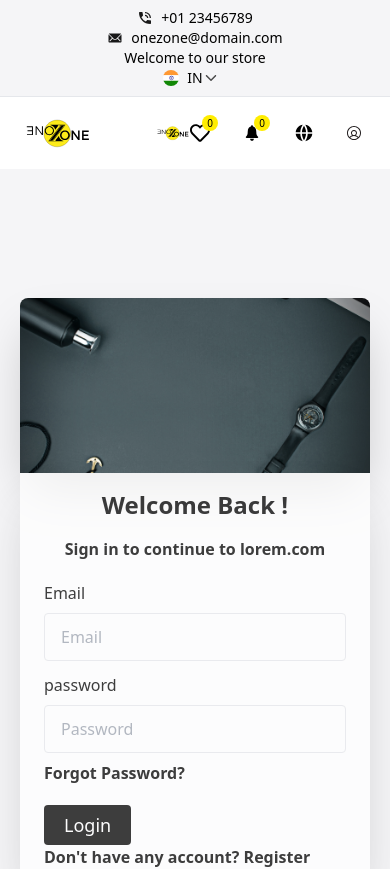
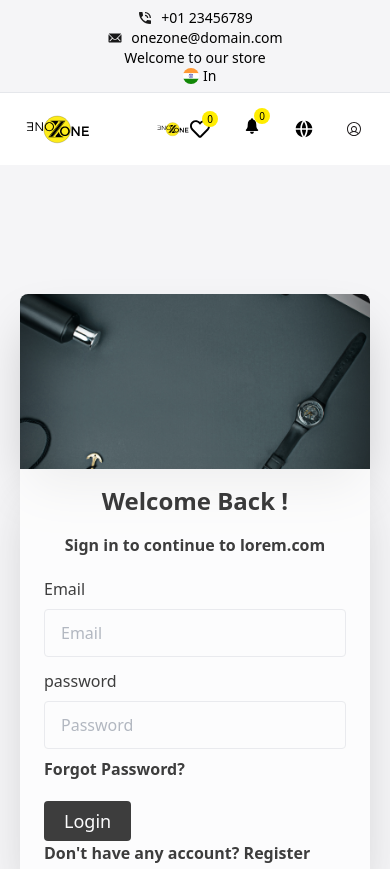
Before and after one commit to jitendrakumar0/one-zone, a React (Create React App) app: page /login in a window 390 px wide. Shown: the top 869 px of the page. Built offline with nearby package versions, Linux system fonts and the light colour scheme.

Commit message:
header changes

```diff
--- a/src/components/HeroBanner/HeroBanner.jsx
+++ b/src/components/HeroBanner/HeroBanner.jsx
@@ -24,14 +24,14 @@ const HeroBanner = () => {
                                 <input type="text" name="price" id="price" class="block bg-white w-full rounded-full  sm:h-14 h-10 border-0 py-1.5 sm:pl-14 pl-10 pr-20 text-black ring-1 ring-inset ring-gray-300 placeholder:text-black focus:ring-1 focus:ring-inset focus:ring-[#FFED00] sm:text-base sm:placeholder:text-base placeholder:text-sm sm:leading-6" placeholder="Search Tablet, Laptop & Desktop"/>
                                 <div class="absolute inset-y-0 sm:right-2 right-1 flex items-center rounded-full bg-transparent my">
                                     <span>
-                                        <button className='border-0 rounded-full bg-[#FFED00] px-4 sm:py-3 py-1 text-black text-base font-semibold'>Search</button>
+                                        <button className='border-0 rounded-full bg-[#FFED00] px-4 sm:py-3 py-1 text-black text-xs font-bold uppercase'>Search</button>
                                     </span>
                                 </div>
                             </div>
                         </div>
 
                 </div>
-                <div className='bg-black/70 size-full absolute inset-0'></div>
+                <div className='bg-gradient-to-tr from-sky-900 via-blue-800 to-teal-800 mix-blend-multiply size-full absolute inset-0'></div>
             </div>
         </div>
         </>
--- a/src/components/header/Header.jsx
+++ b/src/components/header/Header.jsx
@@ -8,7 +8,7 @@ import Chromebook from '../../asstes/img/Chromebook.svg'
 import mobile from '../../asstes/img/mobile&tablet.svg'
 import printer from '../../asstes/img/printer.svg'
 import Server from '../../asstes/img/Server.svg'
-import { Menu, Transition } from '@headlessui/react'
+import { Listbox, Menu, Popover, Transition } from '@headlessui/react'
 import { Fragment, useEffect, useRef, useState } from 'react'
 import { ChevronDownIcon } from '@heroicons/react/20/solid'
 
@@ -20,8 +20,22 @@ import notification from '../../asstes/img/notification.svg'
 import { Link } from 'react-router-dom';
 import user from '../../asstes/img/User.svg'
 import style from './style.scss'
-
+const people = [
+  { id: 1, name: 'In', img: language },
+  { id: 2, name: 'hhh', img: language },
+  { id: 3, name: 'In', img: language },
+  { id: 4, name: 'In', img: language },
+  { id: 5, name: 'In', img: language },
+  { id: 6, name: 'In', img: language },
+]
+const languageArr = [
+  { id: 1, name: 'Hindi' },
+  { id: 2, name: 'English' },
+  { id: 3, name: 'French' },
+]
 const Header = () => {
+  const [selectedPerson, setSelectedPerson] = useState(people[0])
+  const [selectedLanguage, setSelectedLanguage] = useState(languageArr[0])
   return (
     <div className='z-50 sticky top-0'>
       <div className="realtive bg-[#F5F5F7] py-2 border-b z-20 sticky top0">
@@ -51,18 +65,30 @@ const Header = () => {
                   </div>
                   <div className="flex items-center max-lg:justify-center">
                       <div className="relative z-40 flex flex-col">
-
-                          <input className="peer/mm hidden" type="checkbox" name="mmMenu" id="mmCompany1"/>
-
-                          <label for="mmCompany1" className="flex items-center text-black sm:text-base text-sm">
-                              <span className="sm:size-5 size-4 me-2 flex items-center">
-                                <img src={language} alt="india" className="size-full rounded-full object-cover"/>
-                              </span>
-                              IN
-                              <span className="size-4 me-2 flex items-center text-black/70">
-                                  <svg stroke="currentColor" fill="currentColor" stroke-width="0" viewBox="0 0 512 512"  xmlns="http://www.w3.org/2000/svg"><path d="M256 294.1L383 167c9.4-9.4 24.6-9.4 33.9 0s9.3 24.6 0 34L273 345c-9.1 9.1-23.7 9.3-33.1.7L95 201.1c-4.7-4.7-7-10.9-7-17s2.3-12.3 7-17c9.4-9.4 24.6-9.4 33.9 0l127.1 127z"></path></svg>
-                              </span>
-                          </label>
+                          <div className="flex items-center text-black sm:text-base text-sm">
+                              <div className="sm:size-5 size-4 me-2 flex items-center">
+                                <Listbox value={selectedPerson} onChange={setSelectedPerson}>
+                                  <Listbox.Button className='flex items-center'>
+                                    <img src={selectedPerson.img} alt="india" className="w-4 h-4 mr-1 rounded-full object-cover"/>
+                                    {selectedPerson.name}
+                                  </Listbox.Button>
+                                    <Listbox.Options className='absolute top-8'>
+                                      {people.map((item) => (
+                                        <Listbox.Option
+                                          key={item.id}
+                                          value={item}
+                                          disabled={item.unavailable}
+                                          className= 'flex items-center cursor-pointer'
+                                        >
+                                          <img src={item?.img} alt="india" className="w-4 h-4 mr-1 rounded-full object-cover"/>
+                                          {item.name}
+                                        </Listbox.Option>
+                                      ))}
+                                    </Listbox.Options>
+                                  </Listbox>
+                              </div>
+                              {/* IN */}
+                          </div>
                           <div className="w-fullshadow-md z-[100] bg-white shadow p-2 shadow-black absolute top-8 w-full peer-checked/mm:block hidden">
                               <ul className="flex flex-col gap-1">
                                   <li>
@@ -177,15 +203,50 @@ const Header = () => {
                               </Link>
                           </li>
                           <li className="md:flex ">
-                          <Link  className="text-black size-5 flex items-center relative">
-                              <svg stroke="currentColor" fill="currentColor" stroke-width="0" viewBox="0 0 512 512" className="size-full" xmlns="http://www.w3.org/2000/svg"><path d="M255.9 456c31.1 0 48.1-22 48.1-53h-96.3c0 31 17 53 48.2 53zM412 352.2c-15.4-20.3-45.7-32.2-45.7-123.1 0-93.3-41.2-130.8-79.6-139.8-3.6-.9-6.2-2.1-6.2-5.9v-2.9c0-13.4-11-24.7-24.4-24.6-13.4-.2-24.4 11.2-24.4 24.6v2.9c0 3.7-2.6 5-6.2 5.9-38.5 9.1-79.6 46.5-79.6 139.8 0 90.9-30.3 102.7-45.7 123.1-9.9 13.1-.5 31.8 15.9 31.8h280.1c16.3 0 25.7-18.8 15.8-31.8z"></path></svg>
-                                  <span className="absolute -top-2 -right-2 bg-[#FFED00] text-black text-[10px] rounded-full size-4 flex items-center justify-center">0</span>
-                              </Link>
+                          <Popover className="relative">
+                              <Popover.Button>
+                                <div className="text-black size-5 flex items-center relative">
+                                <svg stroke="currentColor" fill="currentColor" stroke-width="0" viewBox="0 0 512 512" className="size-full" xmlns="http://www.w3.org/2000/svg"><path d="M255.9 456c31.1 0 48.1-22 48.1-53h-96.3c0 31 17 53 48.2 53zM412 352.2c-15.4-20.3-45.7-32.2-45.7-123.1 0-93.3-41.2-130.8-79.6-139.8-3.6-.9-6.2-2.1-6.2-5.9v-2.9c0-13.4-11-24.7-24.4-24.6-13.4-.2-24.4 11.2-24.4 24.6v2.9c0 3.7-2.6 5-6.2 5.9-38.5 9.1-79.6 46.5-79.6 139.8 0 90.9-30.3 102.7-45.7 123.1-9.9 13.1-.5 31.8 15.9 31.8h280.1c16.3 0 25.7-18.8 15.8-31.8z"></path></svg>
+                                    <span className="absolute -top-2 -right-2 bg-[#FFED00] text-black text-[10px] rounded-full size-4 flex items-center justify-center">0</span>
+                                </div>
+                              </Popover.Button>
+
+                              <Popover.Panel className="absolute z-10">
+                                <div className="grid grid-cols-2">
+                                  <a href="/analytics">Analytics</a>
+                                  <a href="/engagement">Engagement</a>
+                                  <a href="/security">Security</a>
+                                  <a href="/integrations">Integrations</a>
+                                </div>
+
+                                <img src="/solutions.jpg" alt="" />
+                              </Popover.Panel>
+                            </Popover>
                           </li>
                           <li className="md:flex ">
-                              <Link  className="text-black size-5 flex items-center">
-                              <svg stroke="currentColor" fill="currentColor" stroke-width="0" viewBox="0 0 24 24"  xmlns="http://www.w3.org/2000/svg"><path d="M2.04932 13.0001H7.52725C7.70624 16.2689 8.7574 19.3054 10.452 21.881C5.98761 21.1872 2.5001 17.5403 2.04932 13.0001ZM2.04932 11.0001C2.5001 6.4598 5.98761 2.81288 10.452 2.11914C8.7574 4.69468 7.70624 7.73123 7.52725 11.0001H2.04932ZM21.9506 11.0001H16.4726C16.2936 7.73123 15.2425 4.69468 13.5479 2.11914C18.0123 2.81288 21.4998 6.4598 21.9506 11.0001ZM21.9506 13.0001C21.4998 17.5403 18.0123 21.1872 13.5479 21.881C15.2425 19.3054 16.2936 16.2689 16.4726 13.0001H21.9506ZM9.53068 13.0001H14.4692C14.2976 15.7829 13.4146 18.3733 11.9999 20.5916C10.5852 18.3733 9.70229 15.7829 9.53068 13.0001ZM9.53068 11.0001C9.70229 8.21722 10.5852 5.62684 11.9999 3.40853C13.4146 5.62684 14.2976 8.21722 14.4692 11.0001H9.53068Z"></path></svg>
-                              </Link>
+                            <Listbox value={selectedLanguage} onChange={setSelectedLanguage}>
+                                  <Listbox.Button className='flex items-center'>
+                                    {/* <img src={selectedPerson.img} alt="india" className="w-4 h-4 mr-1 rounded-full object-cover"/> */}
+                                    <div  className="text-black size-5 flex items-center">
+                                      <svg stroke="currentColor" fill="currentColor" stroke-width="0" viewBox="0 0 24 24"  xmlns="http://www.w3.org/2000/svg"><path d="M2.04932 13.0001H7.52725C7.70624 16.2689 8.7574 19.3054 10.452 21.881C5.98761 21.1872 2.5001 17.5403 2.04932 13.0001ZM2.04932 11.0001C2.5001 6.4598 5.98761 2.81288 10.452 2.11914C8.7574 4.69468 7.70624 7.73123 7.52725 11.0001H2.04932ZM21.9506 11.0001H16.4726C16.2936 7.73123 15.2425 4.69468 13.5479 2.11914C18.0123 2.81288 21.4998 6.4598 21.9506 11.0001ZM21.9506 13.0001C21.4998 17.5403 18.0123 21.1872 13.5479 21.881C15.2425 19.3054 16.2936 16.2689 16.4726 13.0001H21.9506ZM9.53068 13.0001H14.4692C14.2976 15.7829 13.4146 18.3733 11.9999 20.5916C10.5852 18.3733 9.70229 15.7829 9.53068 13.0001ZM9.53068 11.0001C9.70229 8.21722 10.5852 5.62684 11.9999 3.40853C13.4146 5.62684 14.2976 8.21722 14.4692 11.0001H9.53068Z"></path></svg>
+                                      </div>
+                                    {/* {selectedPerson.name} */}
+                                  </Listbox.Button>
+                                    <Listbox.Options className='absolute top-12'>
+                                      {languageArr.map((item) => (
+                                        <Listbox.Option
+                                          key={item.id}
+                                          value={item}
+                                          disabled={item.unavailable}
+                                          className= 'flex items-center cursor-pointer'
+                                        >
+                                          {/* <img src={item?.img} alt="india" className="w-4 h-4 mr-1 rounded-full object-cover"/> */}
+                                          {item.name}
+                                        </Listbox.Option>
+                                      ))}
+                                    </Listbox.Options>
+                                  </Listbox>
+
                           </li>
 
                           <li className="md:flex">
```
